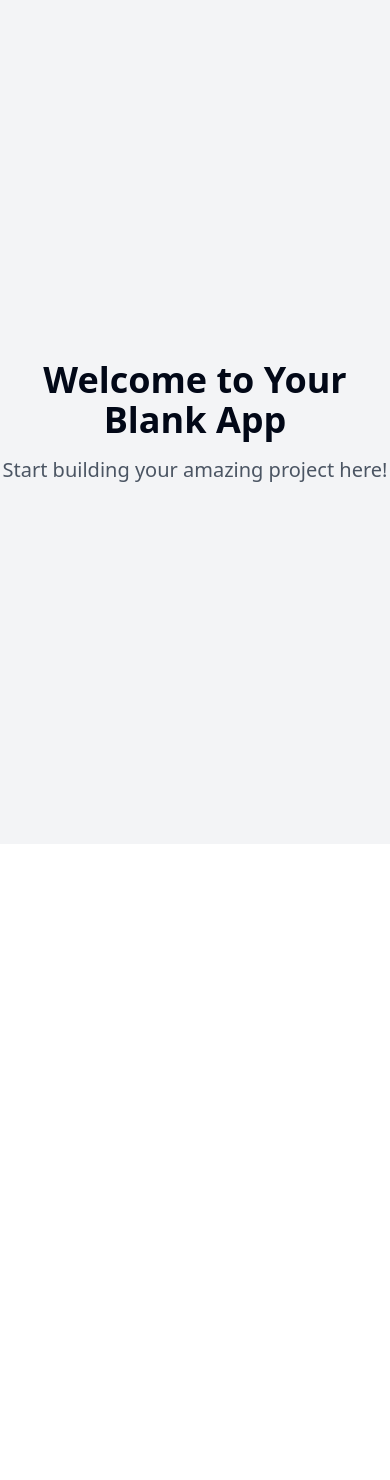
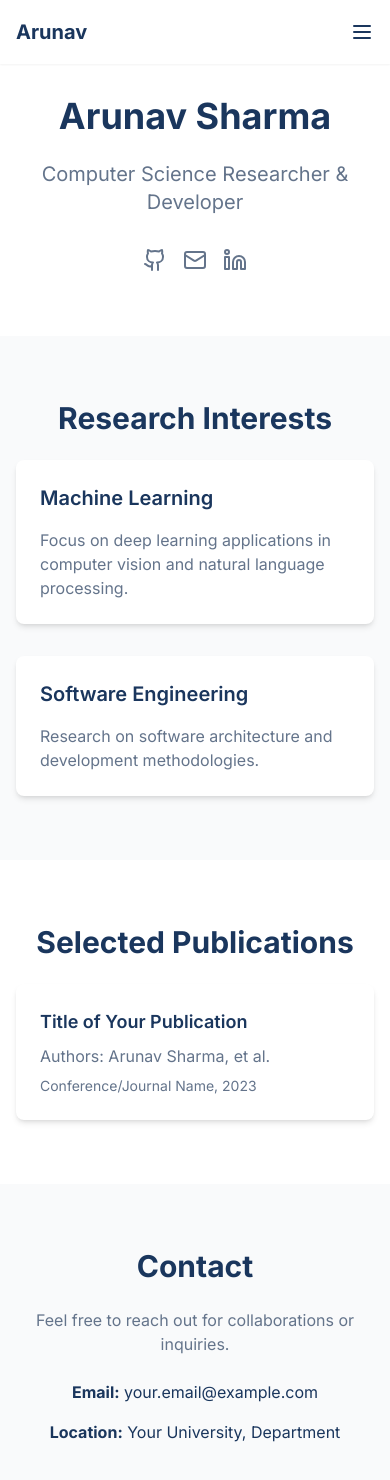
Before and after one commit to arunav2123/scholarly-digital-space, a React (Vite) app: page / in a window 390 px wide. Shown: the top 1480 px of the page. Before the commit the page ends 844 px from the top, so only its background shows below. Built offline with nearby package versions, Linux system fonts and the light colour scheme.

Commit message:
Create GitHub Pages site
Set up a new academic GitHub Pages website at arunav2123.github.io.
[skip gpt_engineer]

```diff
--- /dev/null
+++ b/src/components/Navigation.tsx
@@ -0,0 +1,63 @@
+import { useState } from 'react';
+import { Menu, X } from 'lucide-react';
+
+const Navigation = () => {
+  const [isOpen, setIsOpen] = useState(false);
+
+  const navItems = [
+    { label: 'Home', href: '#home' },
+    { label: 'Research', href: '#research' },
+    { label: 'Publications', href: '#publications' },
+    { label: 'Contact', href: '#contact' },
+  ];
+
+  return (
+    <nav className="fixed top-0 left-0 right-0 bg-white shadow-sm z-50">
+      <div className="container mx-auto px-4">
+        <div className="flex justify-between items-center h-16">
+          <a href="#home" className="text-xl font-bold text-academic-primary">
+            Arunav
+          </a>
+
+          {/* Desktop Navigation */}
+          <div className="hidden md:flex space-x-8">
+            {navItems.map((item) => (
+              <a key={item.href} href={item.href} className="nav-link">
+                {item.label}
+              </a>
+            ))}
+          </div>
+
+          {/* Mobile Navigation Button */}
+          <button
+            className="md:hidden"
+            onClick={() => setIsOpen(!isOpen)}
+            aria-label="Toggle menu"
+          >
+            {isOpen ? <X size={24} /> : <Menu size={24} />}
+          </button>
+        </div>
+
+        {/* Mobile Navigation Menu */}
+        {isOpen && (
+          <div className="md:hidden">
+            <div className="px-2 pt-2 pb-3 space-y-1">
+              {navItems.map((item) => (
+                <a
+                  key={item.href}
+                  href={item.href}
+                  className="block px-3 py-2 text-academic-secondary hover:text-academic-primary"
+                  onClick={() => setIsOpen(false)}
+                >
+                  {item.label}
+                </a>
+              ))}
+            </div>
+          </div>
+        )}
+      </div>
+    </nav>
+  );
+};
+
+export default Navigation;
--- a/src/index.css
+++ b/src/index.css
@@ -1,101 +1,36 @@
+@import url('https://fonts.googleapis.com/css2?family=Inter:wght@400;500;600;700&display=swap');
+
 @tailwind base;
 @tailwind components;
 @tailwind utilities;
 
 @layer base {
-  :root {
-    --background: 0 0% 100%;
-    --foreground: 222.2 84% 4.9%;
-
-    --card: 0 0% 100%;
-    --card-foreground: 222.2 84% 4.9%;
-
-    --popover: 0 0% 100%;
-    --popover-foreground: 222.2 84% 4.9%;
-
-    --primary: 222.2 47.4% 11.2%;
-    --primary-foreground: 210 40% 98%;
-
-    --secondary: 210 40% 96.1%;
-    --secondary-foreground: 222.2 47.4% 11.2%;
-
-    --muted: 210 40% 96.1%;
-    --muted-foreground: 215.4 16.3% 46.9%;
-
-    --accent: 210 40% 96.1%;
-    --accent-foreground: 222.2 47.4% 11.2%;
-
-    --destructive: 0 84.2% 60.2%;
-    --destructive-foreground: 210 40% 98%;
-
-    --border: 214.3 31.8% 91.4%;
-    --input: 214.3 31.8% 91.4%;
-    --ring: 222.2 84% 4.9%;
-
-    --radius: 0.5rem;
-
-    --sidebar-background: 0 0% 98%;
-
-    --sidebar-foreground: 240 5.3% 26.1%;
-
-    --sidebar-primary: 240 5.9% 10%;
-
-    --sidebar-primary-foreground: 0 0% 98%;
-
-    --sidebar-accent: 240 4.8% 95.9%;
-
-    --sidebar-accent-foreground: 240 5.9% 10%;
-
-    --sidebar-border: 220 13% 91%;
-
-    --sidebar-ring: 217.2 91.2% 59.8%;
+  body {
+    @apply bg-white text-academic-primary font-inter;
   }
 
-  .dark {
-    --background: 222.2 84% 4.9%;
-    --foreground: 210 40% 98%;
-
-    --card: 222.2 84% 4.9%;
-    --card-foreground: 210 40% 98%;
-
-    --popover: 222.2 84% 4.9%;
-    --popover-foreground: 210 40% 98%;
-
-    --primary: 210 40% 98%;
-    --primary-foreground: 222.2 47.4% 11.2%;
-
-    --secondary: 217.2 32.6% 17.5%;
-    --secondary-foreground: 210 40% 98%;
-
-    --muted: 217.2 32.6% 17.5%;
-    --muted-foreground: 215 20.2% 65.1%;
-
-    --accent: 217.2 32.6% 17.5%;
-    --accent-foreground: 210 40% 98%;
-
-    --destructive: 0 62.8% 30.6%;
-    --destructive-foreground: 210 40% 98%;
-
-    --border: 217.2 32.6% 17.5%;
-    --input: 217.2 32.6% 17.5%;
-    --ring: 212.7 26.8% 83.9%;
-    --sidebar-background: 240 5.9% 10%;
-    --sidebar-foreground: 240 4.8% 95.9%;
-    --sidebar-primary: 224.3 76.3% 48%;
-    --sidebar-primary-foreground: 0 0% 100%;
-    --sidebar-accent: 240 3.7% 15.9%;
-    --sidebar-accent-foreground: 240 4.8% 95.9%;
-    --sidebar-border: 240 3.7% 15.9%;
-    --sidebar-ring: 217.2 91.2% 59.8%;
+  h1, h2, h3, h4, h5, h6 {
+    @apply font-inter font-bold;
   }
 }
 
-@layer base {
-  * {
-    @apply border-border;
-  }
+.nav-link {
+  @apply relative px-3 py-2 text-academic-secondary hover:text-academic-primary transition-colors;
+}
 
-  body {
-    @apply bg-background text-foreground;
-  }
+.nav-link.active {
+  @apply text-academic-primary font-semibold;
 }
+
+.nav-link.active::after {
+  content: '';
+  @apply absolute bottom-0 left-0 w-full h-0.5 bg-academic-primary;
+}
+
+.section-title {
+  @apply text-3xl font-bold mb-6 text-academic-primary;
+}
+
+.card {
+  @apply bg-white p-6 rounded-lg shadow-md hover:shadow-lg transition-shadow;
+}
--- a/src/pages/Index.tsx
+++ b/src/pages/Index.tsx
@@ -1,12 +1,115 @@
-// Update this page (the content is just a fallback if you fail to update the page)
+import Navigation from '../components/Navigation';
+import { Github, Mail, Linkedin } from 'lucide-react';
 
 const Index = () => {
   return (
-    <div className="min-h-screen flex items-center justify-center bg-gray-100">
-      <div className="text-center">
-        <h1 className="text-4xl font-bold mb-4">Welcome to Your Blank App</h1>
-        <p className="text-xl text-gray-600">Start building your amazing project here!</p>
-      </div>
+    <div className="min-h-screen bg-white">
+      <Navigation />
+
+      {/* Hero Section */}
+      <section id="home" className="pt-24 pb-16 animate-fade-in">
+        <div className="container mx-auto px-4">
+          <div className="max-w-3xl mx-auto text-center">
+            <h1 className="text-4xl md:text-5xl font-bold mb-6 text-academic-primary">
+              Arunav Sharma
+            </h1>
+            <p className="text-xl text-academic-secondary mb-8">
+              Computer Science Researcher & Developer
+            </p>
+            <div className="flex justify-center space-x-4">
+              <a
+                href="https://github.com/arunav2123"
+                target="_blank"
+                rel="noopener noreferrer"
+                className="text-academic-secondary hover:text-academic-primary transition-colors"
+              >
+                <Github size={24} />
+              </a>
+              <a
+                href="mailto:your.email@example.com"
+                className="text-academic-secondary hover:text-academic-primary transition-colors"
+              >
+                <Mail size={24} />
+              </a>
+              <a
+                href="https://linkedin.com/in/yourusername"
+                target="_blank"
+                rel="noopener noreferrer"
+                className="text-academic-secondary hover:text-academic-primary transition-colors"
+              >
+                <Linkedin size={24} />
+              </a>
+            </div>
+          </div>
+        </div>
+      </section>
+
+      {/* Research Section */}
+      <section id="research" className="py-16 bg-gray-50">
+        <div className="container mx-auto px-4">
+          <h2 className="section-title text-center">Research Interests</h2>
+          <div className="grid md:grid-cols-2 gap-8 max-w-4xl mx-auto">
+            <div className="card">
+              <h3 className="text-xl font-semibold mb-4">Machine Learning</h3>
+              <p className="text-academic-secondary">
+                Focus on deep learning applications in computer vision and natural language processing.
+              </p>
+            </div>
+            <div className="card">
+              <h3 className="text-xl font-semibold mb-4">Software Engineering</h3>
+              <p className="text-academic-secondary">
+                Research on software architecture and development methodologies.
+              </p>
+            </div>
+          </div>
+        </div>
+      </section>
+
+      {/* Publications Section */}
+      <section id="publications" className="py-16">
+        <div className="container mx-auto px-4">
+          <h2 className="section-title text-center">Selected Publications</h2>
+          <div className="max-w-4xl mx-auto space-y-6">
+            <div className="card">
+              <h3 className="text-lg font-semibold mb-2">
+                Title of Your Publication
+              </h3>
+              <p className="text-academic-secondary mb-2">
+                Authors: Arunav Sharma, et al.
+              </p>
+              <p className="text-sm text-academic-secondary">
+                Conference/Journal Name, 2023
+              </p>
+            </div>
+          </div>
+        </div>
+      </section>
+
+      {/* Contact Section */}
+      <section id="contact" className="py-16 bg-gray-50">
+        <div className="container mx-auto px-4">
+          <h2 className="section-title text-center">Contact</h2>
+          <div className="max-w-xl mx-auto text-center">
+            <p className="text-academic-secondary mb-6">
+              Feel free to reach out for collaborations or inquiries.
+            </p>
+            <div className="space-y-4">
+              <p>
+                <strong>Email:</strong>{" "}
+                <a
+                  href="mailto:your.email@example.com"
+                  className="text-academic-primary hover:underline"
+                >
+                  your.email@example.com
+                </a>
+              </p>
+              <p>
+                <strong>Location:</strong> Your University, Department
+              </p>
+            </div>
+          </div>
+        </div>
+      </section>
     </div>
   );
 };
--- a/tailwind.config.ts
+++ b/tailwind.config.ts
@@ -12,85 +12,32 @@ export default {
   theme: {
     container: {
       center: true,
-			padding: '2rem',
+      padding: "2rem",
       screens: {
-				'2xl': '1400px'
-			}
+        "2xl": "1400px",
+      },
     },
     extend: {
       colors: {
-				border: 'hsl(var(--border))',
-				input: 'hsl(var(--input))',
-				ring: 'hsl(var(--ring))',
-				background: 'hsl(var(--background))',
-				foreground: 'hsl(var(--foreground))',
-				primary: {
-					DEFAULT: 'hsl(var(--primary))',
-					foreground: 'hsl(var(--primary-foreground))'
+        academic: {
+          primary: "#1a365d",
+          secondary: "#64748b",
+          accent: "#e2e8f0",
         },
-				secondary: {
-					DEFAULT: 'hsl(var(--secondary))',
-					foreground: 'hsl(var(--secondary-foreground))'
       },
-				destructive: {
-					DEFAULT: 'hsl(var(--destructive))',
-					foreground: 'hsl(var(--destructive-foreground))'
+      fontFamily: {
+        inter: ["Inter", "sans-serif"],
       },
-				muted: {
-					DEFAULT: 'hsl(var(--muted))',
-					foreground: 'hsl(var(--muted-foreground))'
-				},
-				accent: {
-					DEFAULT: 'hsl(var(--accent))',
-					foreground: 'hsl(var(--accent-foreground))'
-				},
-				popover: {
-					DEFAULT: 'hsl(var(--popover))',
-					foreground: 'hsl(var(--popover-foreground))'
-				},
-				card: {
-					DEFAULT: 'hsl(var(--card))',
-					foreground: 'hsl(var(--card-foreground))'
-				},
-				sidebar: {
-					DEFAULT: 'hsl(var(--sidebar-background))',
-					foreground: 'hsl(var(--sidebar-foreground))',
-					primary: 'hsl(var(--sidebar-primary))',
-					'primary-foreground': 'hsl(var(--sidebar-primary-foreground))',
-					accent: 'hsl(var(--sidebar-accent))',
-					'accent-foreground': 'hsl(var(--sidebar-accent-foreground))',
-					border: 'hsl(var(--sidebar-border))',
-					ring: 'hsl(var(--sidebar-ring))'
-				}
-			},
-			borderRadius: {
-				lg: 'var(--radius)',
-				md: 'calc(var(--radius) - 2px)',
-				sm: 'calc(var(--radius) - 4px)'
+      animation: {
+        "fade-in": "fadeIn 0.5s ease-in-out",
       },
       keyframes: {
-				'accordion-down': {
-					from: {
-						height: '0'
+        fadeIn: {
+          "0%": { opacity: "0", transform: "translateY(10px)" },
+          "100%": { opacity: "1", transform: "translateY(0)" },
         },
-					to: {
-						height: 'var(--radix-accordion-content-height)'
-					}
       },
-				'accordion-up': {
-					from: {
-						height: 'var(--radix-accordion-content-height)'
     },
-					to: {
-						height: '0'
-					}
-				}
-			},
-			animation: {
-				'accordion-down': 'accordion-down 0.2s ease-out',
-				'accordion-up': 'accordion-up 0.2s ease-out'
-			}
-		}
   },
   plugins: [require("tailwindcss-animate")],
 } satisfies Config;
```
Lines whose indentation alone changed are shown as unchanged.
